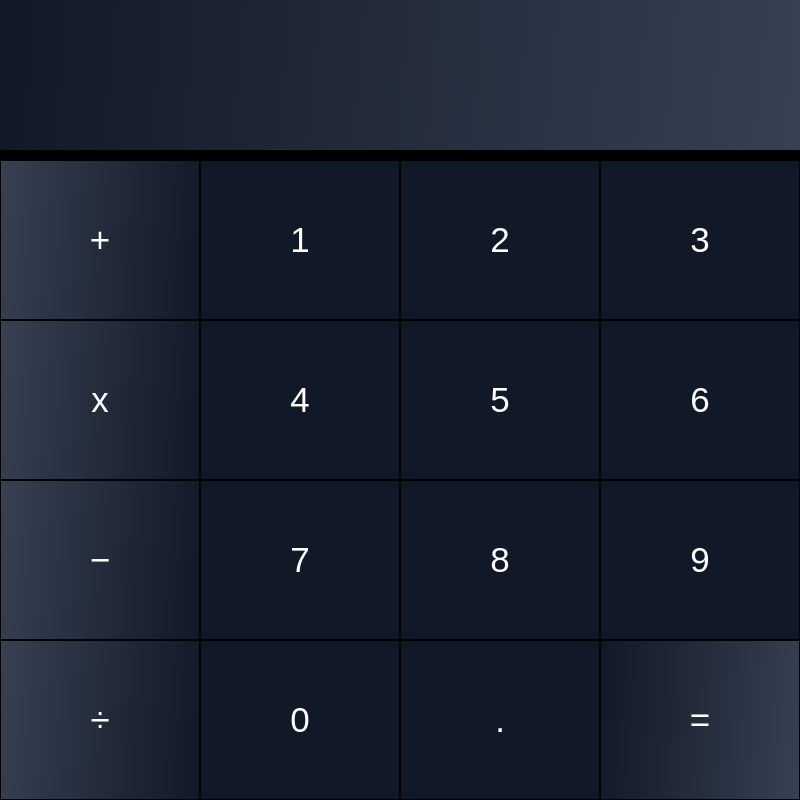
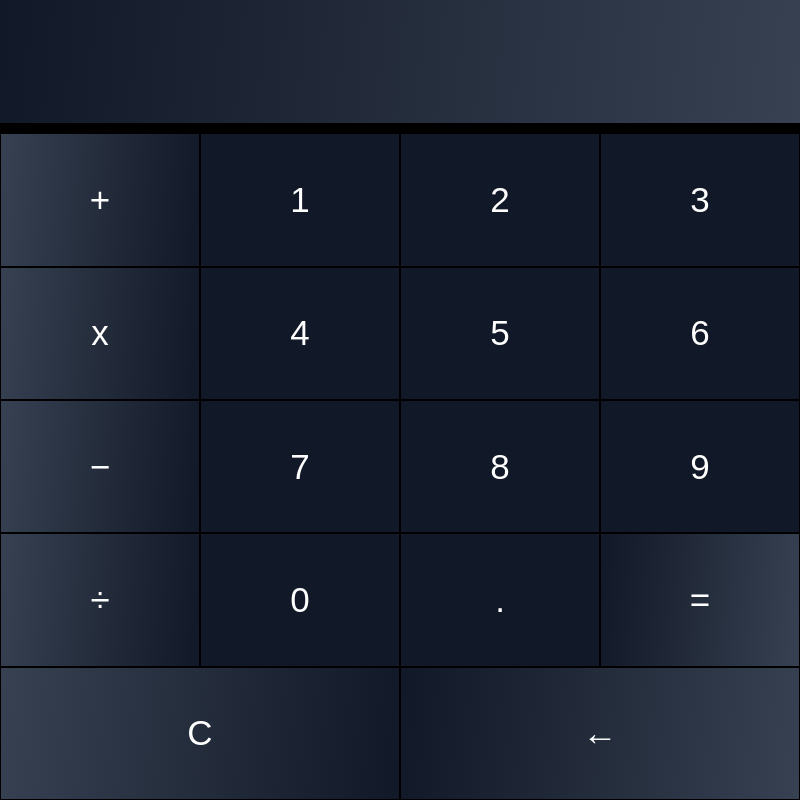
Before and after one commit to tothepointcode/crispy-chainsaw, an Electron app: page index.html in a window 800 px wide. Drawn offline with Linux system fonts and the light colour scheme.

Commit message:
feat: :construction: Added keys for clear and delete

```diff
--- a/index.html
+++ b/index.html
@@ -44,6 +44,9 @@
         <button>.</button>
         <button operation="equals" class="eq">=</button>
       </div>
+      <div class="row">
+        <button operation="clear" class="op">C</button>
+        <button operation="del" class="eq">&larr;</button>
       </div>
     </div>
 
```
